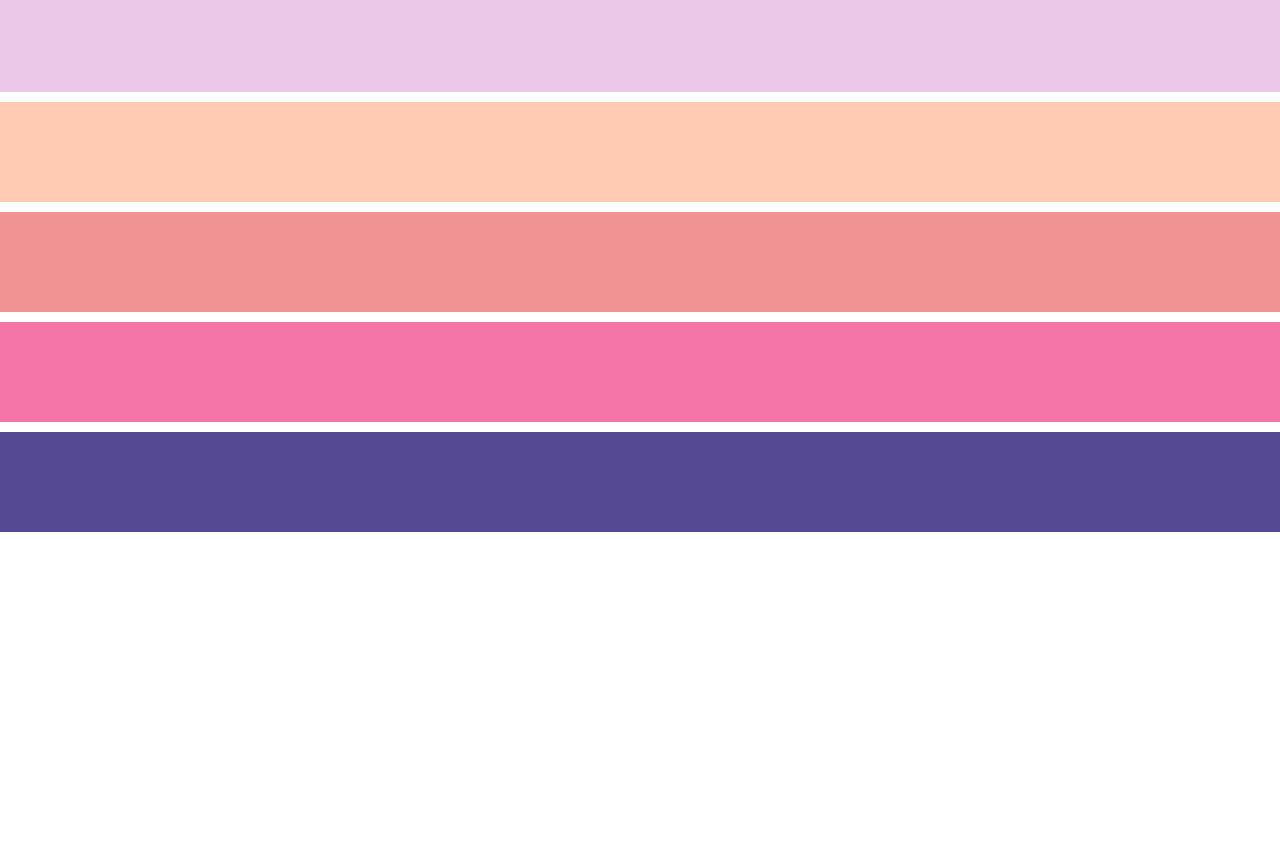
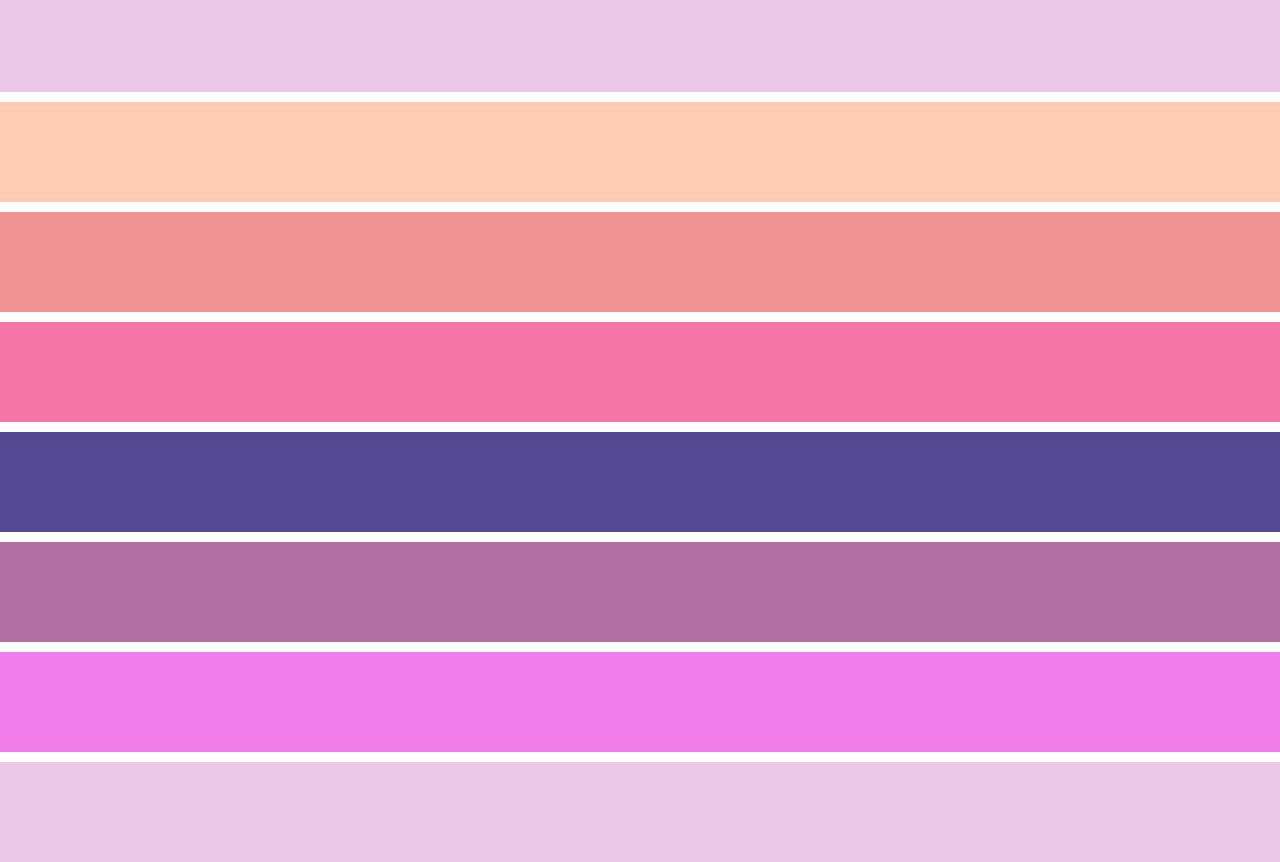
Before and after one commit to fatemehabds/mft6, a website: page index.html in a window 1280 px wide. Shown: the part 338-1200 px from the top of the page. Before the commit the page ends 870 px from the top, so only its background shows below. Drawn offline with Linux system fonts and the light colour scheme.

Commit message:
add 3 more div

```diff
--- a/css/main.css
+++ b/css/main.css
@@ -49,3 +49,21 @@ div.price{
     width: 100%;
     background-color: #554994;
 }
+div.post{
+    margin-top: 10px;
+    height: 100px;
+    width: 100%;
+    background-color: #B270A2;
+}
+div.confirm{
+    margin-top: 10px;
+    height: 100px;
+    width: 100%;
+    background-color: #F07DEA;
+}
+div.footer{
+    margin-top: 10px;
+    height: 100px;
+    width: 100%;
+    background-color: #ebc7e8;
+}
--- a/index.html
+++ b/index.html
@@ -17,6 +17,9 @@
       <div class="product"></div>
       <div class="type"></div>
       <div class="price"></div>
+      <div class="post"></div>
+      <div class="confirm"></div>
+      <div class="footer"></div>
     </div>
   </body>
 </html>
```
